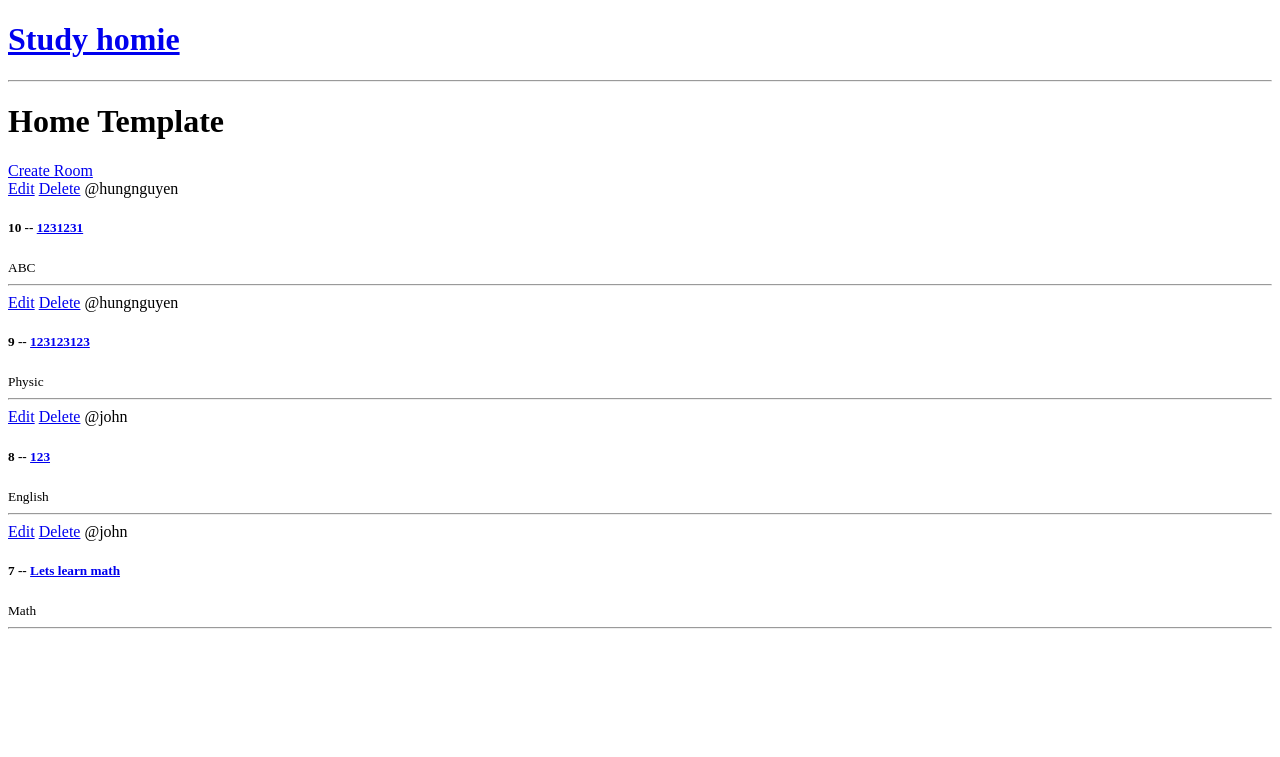
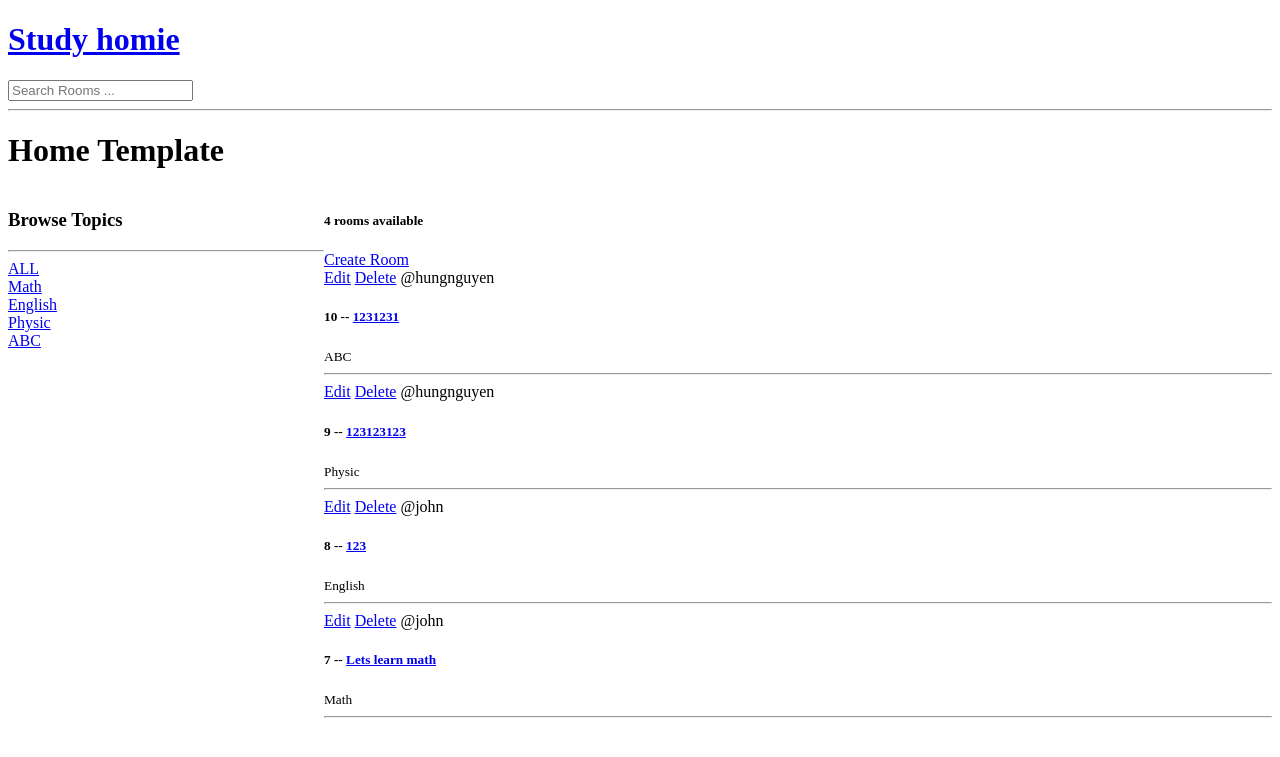
Before and after one commit to HungNg611/StudyHomie, a Django app: page / in a window 1280 px wide. Shown: the top 757 px of the page. Run offline with Django 4.2, Linux system fonts and the light colour scheme; data comes from the database, SQL or seed files in the repository; both versions use the stored data as it was after the commit.

Commit message:
Added a search functionality
Search is able to filter room names, topics and users. There is also a room count for every search

```diff
--- a/base/templates/base/home.html
+++ b/base/templates/base/home.html
@@ -4,8 +4,34 @@
 
 <h1>Home Template</h1>
 
+<style>
+    .home-container{
+        display: grid;
+        grid-template-columns: 1fr 3fr ;
+    }
+</style>
+
+
+<div class="home-container">
+
     <div>
+        <h3>Browse Topics</h3>
+        <hr>
 
+        <div>
+            <a href="{% url 'home' %}">ALL</a>
+        </div>
+        {%for topic in topics%}
+        <div>
+            <a href="{% url 'home' %}?q={{topic.name}}">{{topic.name}}</a>
+        </div>
+        {% endfor %}
+    </div>
+
+    <div>
+        <h5>
+            {{room_count}} rooms available
+        </h5>
         <a href="{% url 'create-room' %}">Create Room</a>
 
         <div>
@@ -22,4 +48,6 @@
         </div>
     </div>
 
+</div>
+
 {% endblock content%}
--- a/base/views.py
+++ b/base/views.py
@@ -1,5 +1,6 @@
 from django.shortcuts import render, redirect
-from .models import Room
+from django.db.models import Q
+from .models import Room, Topic
 from .forms import RoomForm
 # rooms= [
 #     {'id':1, 'name':'Lets learn Physic!'},
@@ -10,8 +11,17 @@ from .forms import RoomForm
 # ]
 
 def home(request):
-    rooms = Room.objects.all() #all rooms in the db
-    context ={'rooms': rooms}
+    q= request.GET.get('q') if request.GET.get('q') != None else ''
+
+    rooms = Room.objects.filter(
+        Q(topic__name__icontains=q) |
+        Q(name__icontains=q) |
+        Q(description__icontains=q)
+        )
+
+    topics = Topic.objects.all()
+    room_count = rooms.count()
+    context ={'rooms': rooms,'topics': topics, 'room_count': room_count}
     return render(request, 'base/home.html', context)
 
 def room(request, pk):
--- a/templates/navbar.html
+++ b/templates/navbar.html
@@ -2,4 +2,7 @@
     <h1>Study homie</h1>
 </a>
 
+<form method="GET" action="{% url 'home' %}">
+    <input type="text" name="q" placeholder="Search Rooms ..." />
+</form>
 <hr>
```
Also changed, not shown: db.sqlite3. Lines whose indentation alone changed are shown as unchanged.
